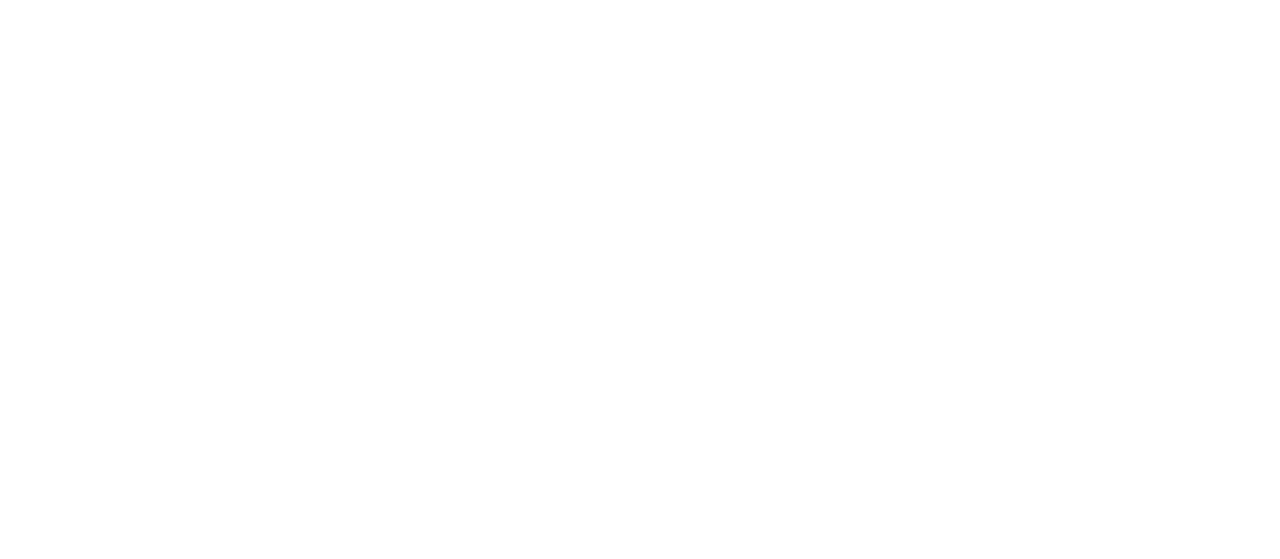
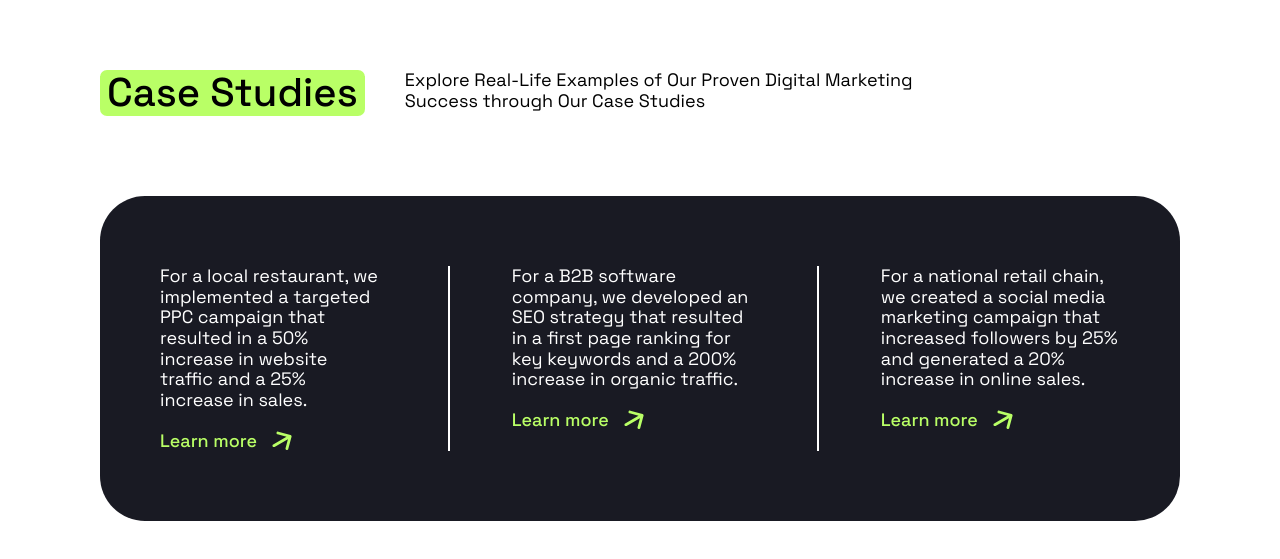
Before and after one commit to xboikom1/Positivus, a React (Vite) app: page / in a window 1280 px wide. Shown: the part 2465-3024 px from the top of the page. Before the commit the page ends 2465 px from the top, so only its background shows below. Built offline with nearby package versions, Linux system fonts and the light colour scheme.

Commit message:
case studies section

```diff
--- a/src/App.jsx
+++ b/src/App.jsx
@@ -1,3 +1,4 @@
+import Case_Studies from './components/Case Studies/Case Studies';
 import CTA_block from './components/CTA Block/CTA block';
 import Hero from './components/Hero/Hero';
 import Services from './components/Services/Services';
@@ -11,7 +12,9 @@
       <main>
         <Services />
         <CTA_block />
+        <Case_Studies />
       </main>
+      <footer></footer>
     </div>
   );
 };
--- a/src/components/Case Studies/Case Studies.jsx
+++ b/src/components/Case Studies/Case Studies.jsx
@@ -0,0 +1,73 @@
+import css from './Case Studies.module.css';
+
+const Case_Studies = () => {
+  return (
+    <section className="section" id="case">
+      <div className="titleContainer">
+        <h2 className={css.title}>Case Studies</h2>
+        <p className={css.titleText}>
+          Explore Real-Life Examples of Our Proven Digital Marketing Success
+          through Our Case Studies
+        </p>
+      </div>
+      <ul className={css.list}>
+        <li className={css.listItem}>
+          <p className={css.listItemText}>
+            For a local restaurant, we implemented a targeted PPC campaign that
+            resulted in a 50% increase in website traffic and a 25% increase in
+            sales.
+          </p>
+          <a className={css.link} href="#case">
+            <p className={css.linkText}>Learn more</p>
+            <svg
+              className={css.arrowIcon}
+              width="20px"
+              height="20px"
+              aria-label="Arrow icon"
+            >
+              <use href="/src/images/icons/sprite.svg#icon-Arrow"></use>
+            </svg>
+          </a>
+        </li>
+        <li className={css.listItem}>
+          <p className={css.listItemText}>
+            For a B2B software company, we developed an SEO strategy that
+            resulted in a first page ranking for key keywords and a 200%
+            increase in organic traffic.
+          </p>
+          <a className={css.link} href="#case">
+            <p className={css.linkText}>Learn more</p>
+            <svg
+              className={css.arrowIcon}
+              width="20px"
+              height="20px"
+              aria-label="Arrow icon"
+            >
+              <use href="/src/images/icons/sprite.svg#icon-Arrow"></use>
+            </svg>
+          </a>
+        </li>
+        <li className={css.listItem}>
+          <p className={css.listItemText}>
+            For a national retail chain, we created a social media marketing
+            campaign that increased followers by 25% and generated a 20%
+            increase in online sales.
+          </p>
+          <a className={css.link} href="#case">
+            <p className={css.linkText}>Learn more</p>
+            <svg
+              className={css.arrowIcon}
+              width="20px"
+              height="20px"
+              aria-label="Arrow icon"
+            >
+              <use href="/src/images/icons/sprite.svg#icon-Arrow"></use>
+            </svg>
+          </a>
+        </li>
+      </ul>
+    </section>
+  );
+};
+
+export default Case_Studies;
--- a/src/components/Case Studies/Case Studies.module.css
+++ b/src/components/Case Studies/Case Studies.module.css
@@ -0,0 +1,61 @@
+.title {
+    font-weight: 500;
+    background-color: var(--green);
+    border-radius: 7px;
+    padding: 0px 7px;
+}
+
+.titleText {
+    display: block;
+    max-width: 580px;
+}
+
+.list {
+    display: flex;
+    justify-content: center;
+    gap: 128px;
+    background-color: var(--dark);
+    border-radius: 45px;
+    padding: 70px 60px;
+}
+
+.listItem {
+    display: flex;
+    flex-direction: column;
+    position: relative;
+    gap: 20px;
+}
+
+.listItem::after {
+    content: "";
+    display: block;
+    border: 1px solid #fff;
+    width: 0;
+    height: 100%;
+    left: 100%;
+    position: absolute;
+    margin-left: 64px;
+}
+
+.listItem:last-child::after {
+    display: none;
+}
+
+.listItemText {
+    color: white;
+}
+
+.link {
+    display: flex;
+    align-items: center;
+    justify-content: space-between;
+    width: 132px;
+}
+
+.linkText {
+    color: var(--green);
+}
+
+.arrowIcon {
+    fill: var(--green);
+}
--- a/src/components/Services/Services.module.css
+++ b/src/components/Services/Services.module.css
@@ -1,6 +1,8 @@
 .title {
     font-weight: 500;
     background-color: var(--green);
+    border-radius: 7px;
+    padding: 0px 7px;
 }
 
 .titleText {
```
